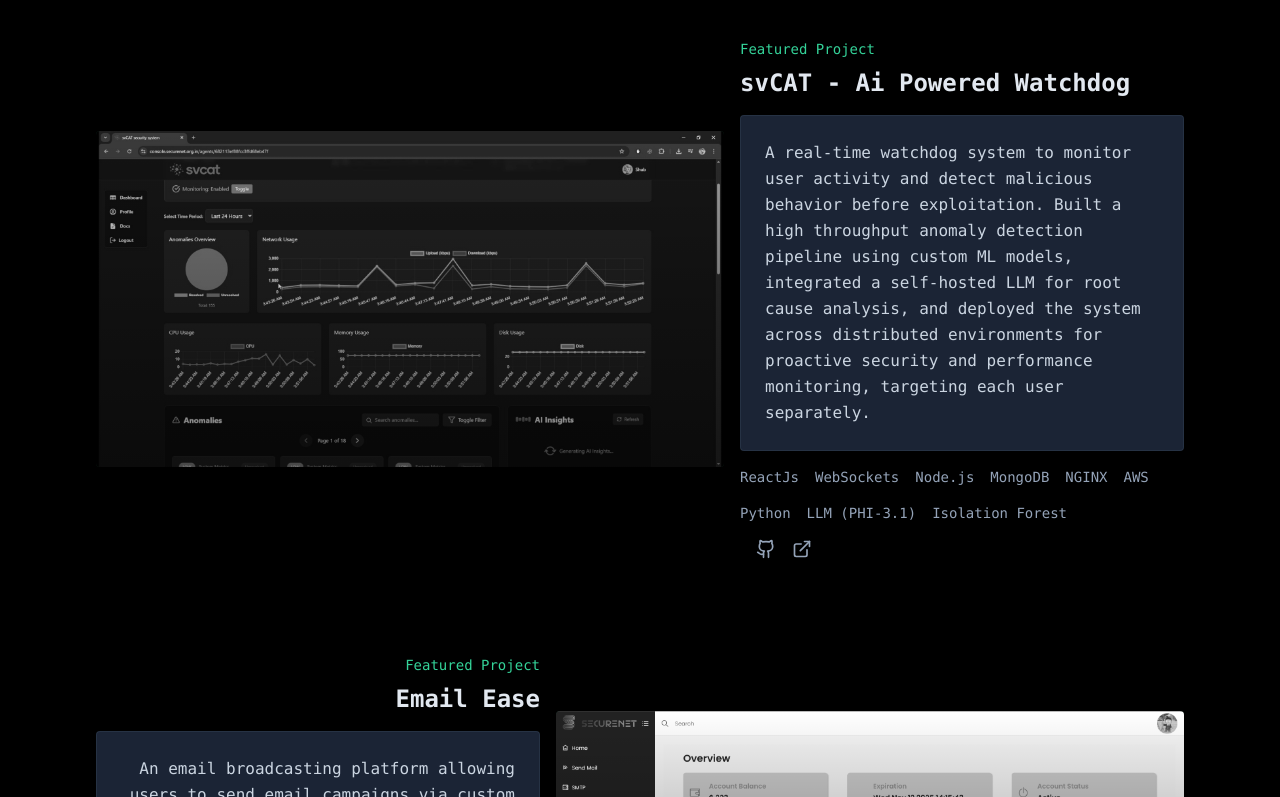
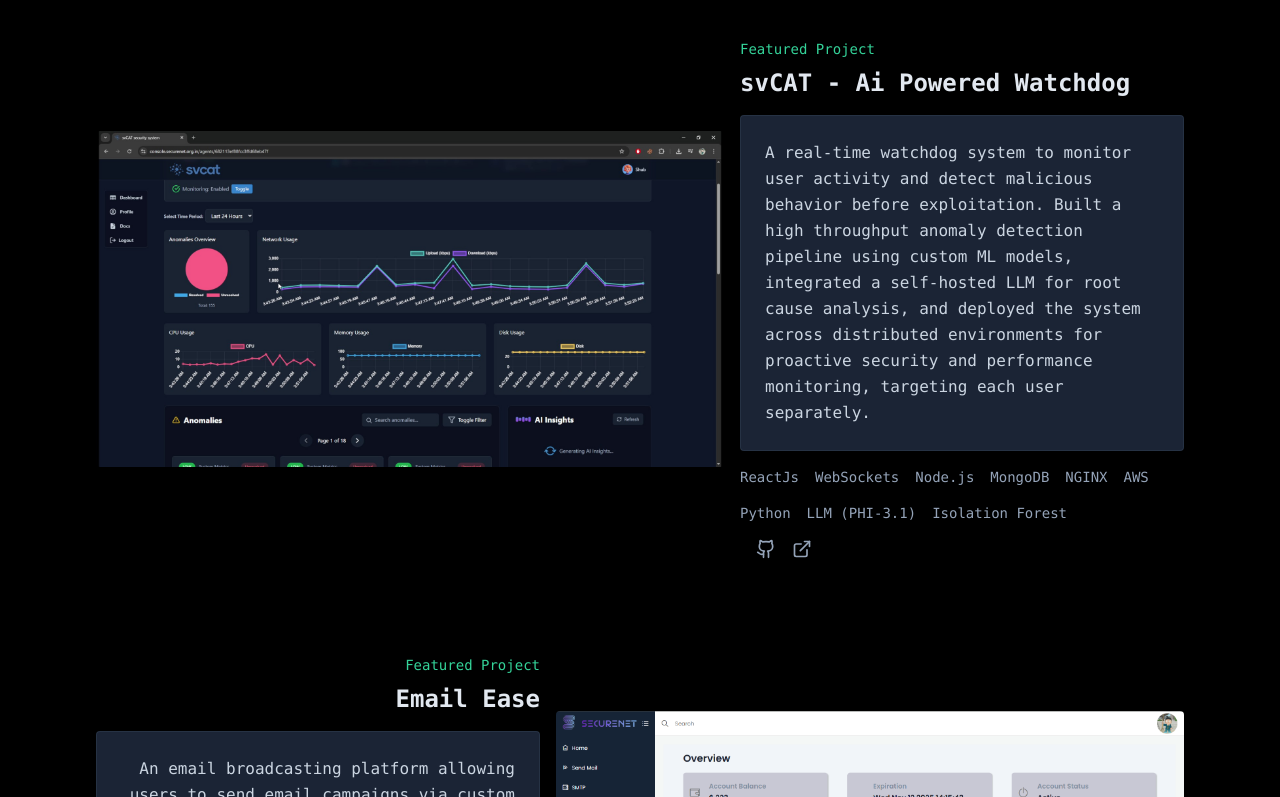
Before and after one commit to Shub95-arch/portfolio, a React (Vite) app: page / in a window 1280 px wide. Shown: the part 2243-3040 px from the top of the page. Built offline with nearby package versions, Linux system fonts and the light colour scheme.

Commit message:
changed image

```diff
--- a/src/components/Projects.tsx
+++ b/src/components/Projects.tsx
@@ -230,31 +230,11 @@ const Projects: React.FC<ProjectsProps> = ({ isDark }) => {
                 }`}
               >
                 <div className="relative group">
-                  <div
-                    className={`absolute inset-0 rounded transition-all duration-300 ${
-                      hoveredProject === index
-                        ? "bg-transparent"
-                        : isDark
-                        ? "bg-emerald-400/20"
-                        : "bg-slate-400/20"
-                    }`}
-                  ></div>
                   <img
                     src={project.image}
                     alt={project.title}
-                    className={`rounded transition-all duration-300 ${
-                      hoveredProject === index
-                        ? "grayscale-0 scale-105"
-                        : "grayscale"
-                    }`}
+                    className="rounded transition-all duration-300 hover:scale-105"
                   />
-                  <div
-                    className={`absolute inset-0 rounded ${
-                      isDark
-                        ? "bg-gradient-to-t from-black/50 to-transparent"
-                        : "bg-gradient-to-t from-white/50 to-transparent"
-                    }`}
-                  ></div>
                 </div>
               </div>
 
```
